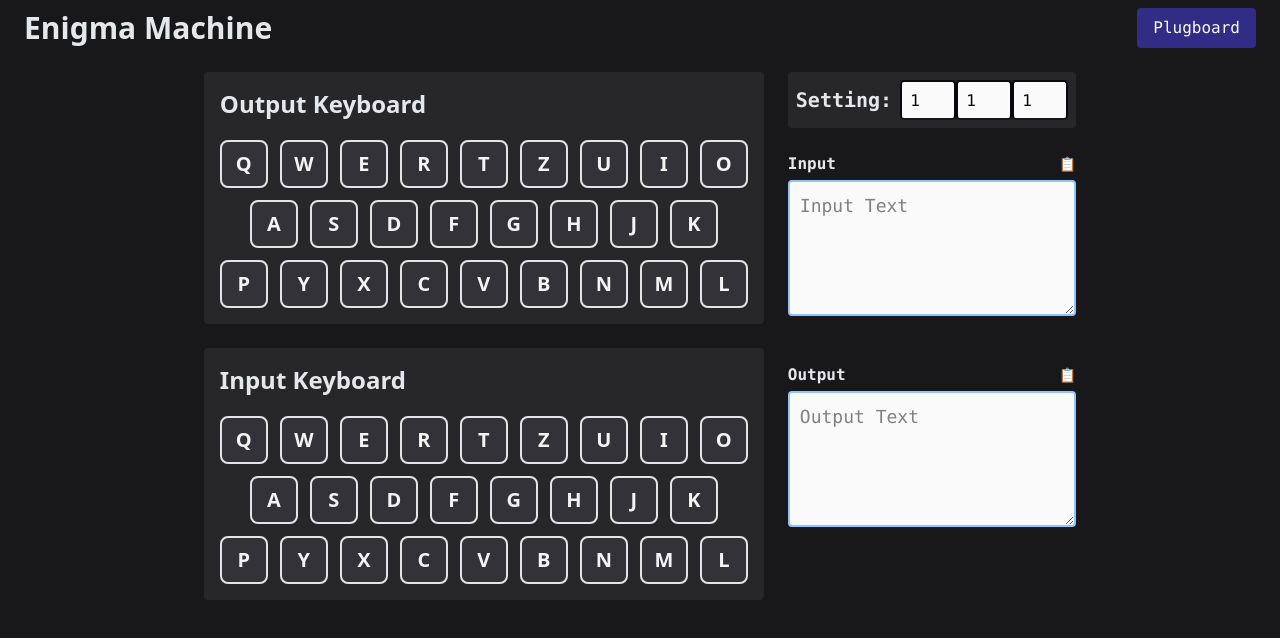
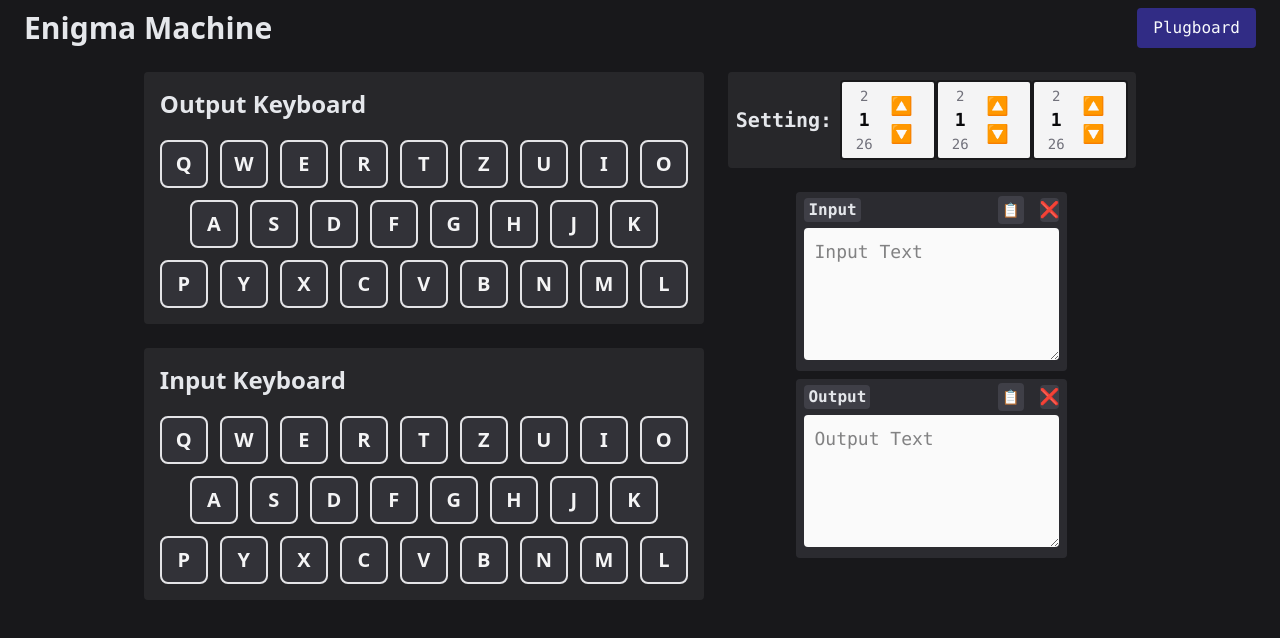
Before and after one commit to MOHD-SHAMOON-04/EnigmaMach, a React (Vite) app: page /enigma in a window 1280 px wide. Shown: the top 638 px of the page. Built offline with nearby package versions, Linux system fonts and the light colour scheme.

Commit message:
code DRY as desert && changed Rotor type && <TextField />

```diff
--- a/src/components/CopyBtn.tsx
+++ b/src/components/CopyBtn.tsx
@@ -20,7 +20,7 @@ const CopyBtn = ({ onClick }: { onClick: () => void }) => {
   return (
     <button
       onClick={handleClick}
-      className="ml-2 text-sm text-blue-600 hover:text-blue-800 transition-colors"
+      className="ml-2 text-sm text-blue-600 hover:text-blue-800 transition-colors cursor-pointer bg-zinc-700 rounded p-1"
       title={copied ? "Copied!" : "Copy to clipboard"}
     >
       {copied ? "✅" : "📋"}
--- a/src/components/Rotor.tsx
+++ b/src/components/Rotor.tsx
@@ -5,14 +5,69 @@ interface RotorProps {
 }
 
 export default function Rotor({ value, id, onChange }: RotorProps) {
+  const increase = () => onChange(value === 26 ? 1 : value + 1);
+  const decrease = () => onChange(value === 1 ? 26 : value - 1);
+
+  const prevValue = value === 1 ? 26 : value - 1;
+  const nextValue = value === 26 ? 1 : value + 1;
+
   return (
-    <input
+    // TOTAL ABOMINATION ----------
+    <div
       id={id}
-      type="number"
-      min="1"
-      max="26"
-      value={value}
-      onChange={(e) => onChange(parseInt(e.target.value) || 1)}
-      className="_ROTOR w-14 h-10 p-2 border-b-zinc-900 border-2 rounded bg-zinc-50 text-zinc-950 transition-all outline-none focus:border-emerald-200 focus:bg-emerald-50" />
-  )
+      className="flex items-center justify-evenly gap-1 border-2 border-zinc-900 rounded bg-zinc-100 text-zinc-950 px-2 py-1 w-24"
+    >
+      {/* MAMMA MIA */}
+      <div className="flex flex-col items-center">
+        <div className="text-zinc-500 text-sm">{nextValue}</div>
+        <div className="text-lg font-bold">{value}</div>
+        <div className="text-zinc-500 text-sm">{prevValue}</div>
+      </div>
+
+      {/* UP-DOWN UP-DOWN UP-DOWN UP-DOWN UP-DOWN  */}
+      <div className="flex flex-col">
+        <button
+          type="button"
+          onClick={increase}
+          className="px-2 text-lg hover:bg-emerald-100 rounded"
+        >
+          🔼
+        </button>
+        <button
+          type="button"
+          onClick={decrease}
+          className="px-2 text-lg hover:bg-emerald-100 rounded"
+        >
+          🔽
+        </button>
+      </div>
+    </div>
+    // TOTAL ABOMINATION ----------
+
+    // // I MEAN IT'S ALL RIGHT ----------
+    // <select
+    //   id={id}
+    //   value={value}
+    //   onChange={(e) => onChange(parseInt(e.target.value) || 1)}
+    //   className="_ROTOR w-14 h-12 p-2 border-b-zinc-900 border-2 rounded bg-zinc-50 text-zinc-950 transition-all outline-none focus:border-emerald-200 focus:bg-emerald-50"
+    // >
+    //   {Array.from({ length: 26 }, (_, i) => i + 1).map((num) => (
+    //     <option key={num} value={num}>
+    //       {num}
+    //     </option>
+    //   ))}
+    // </select>
+    // // I MEAN IT'S ALL RIGHT ----------
+
+    // // THE OG ----------
+    // <input
+    //   id={id}
+    //   type="number"
+    //   min="1"
+    //   max="26"
+    //   value={value}
+    //   onChange={(e) => onChange(parseInt(e.target.value) || 1)}
+    //   className="_ROTOR w-14 h-10 p-2 border-b-zinc-900 border-2 rounded bg-zinc-50 text-zinc-950 transition-all outline-none focus:border-emerald-200 focus:bg-emerald-50" />
+    // // THE OG ----------
+  );
 }
--- /dev/null
+++ b/src/components/TextField.tsx
@@ -0,0 +1,37 @@
+import CopyBtn from "./CopyBtn";
+interface TextFieldProps {
+  handleCopy: (text: string) => void;
+  text: string;
+  setText: React.Dispatch<React.SetStateAction<string>>;
+  label: string;
+}
+
+export default function TextField({ handleCopy, text, setText, label }: TextFieldProps) {
+  return (
+    <div className="w-full max-w-[500px] bg-zinc-700/50 py-1 px-2 rounded">
+      <div className="flex justify-between items-center mb-1">
+        <label
+          htmlFor={`${label.toLowerCase()}-field`}
+          className="font-semibold mr-auto bg-zinc-700 rounded px-1">
+          {label}
+        </label>
+        <CopyBtn onClick={() => handleCopy(text)} />
+        <button
+          className="ml-4 cursor-pointer bg-zinc-700 rounded"
+          onClick={() => setText("")}
+        >
+          ❌
+        </button>
+      </div>
+      <textarea
+        id={`${label.toLowerCase()}-field`}
+        placeholder={`${label} Text`}
+        defaultValue={text}
+        disabled={true}
+        onKeyDown={(e) => e.preventDefault()}
+        rows={4}
+        className="w-full resize-y p-2.5 text-lg outline-none bg-zinc-50 text-zinc-950 rounded"
+      ></textarea>
+    </div>
+  )
+}
--- a/src/pages/Enigma.tsx
+++ b/src/pages/Enigma.tsx
@@ -1,9 +1,9 @@
 import { useEffect, useRef, useState } from "react";
 import Keyboard from "../components/Keyboard";
 import Rotor from "../components/Rotor";
-import CopyBtn from '../components/CopyBtn';
 import EnigmaEngine from "../utils/Enigma";
 import type { UseRefMap } from "../types";
+import TextField from "../components/TextField";
 
 const enigma = new EnigmaEngine([1, 1, 1]);
 
@@ -158,6 +158,7 @@ function Enigma() {
           id="rotors"
           className="_ROTORS bg-zinc-800 p-2 rounded flex gap-2 justify-center items-center">
           <h3 className="text-xl font-bold">Setting: </h3>
+          {/* The 3 Rotors */}
           <div className="flex flex-row-reverse">
             {rotors.map((r, idx) => (
               <Rotor
@@ -171,58 +172,20 @@ function Enigma() {
         </div>
 
         {/* Right side: INPUT/OUTPUT text fields */}
-        <div className="w-full max-w-[500px]">
-          <div className="flex justify-between items-center mb-1">
-            <label htmlFor="input-field" className="font-semibold">Input</label>
-            <CopyBtn onClick={() => handleCopy(inputText)} />
-          </div>
-          <textarea
-            id="input-field"
-            placeholder="Input Text"
-            defaultValue={inputText}
-            disabled={true}
-            onKeyDown={(e) => e.preventDefault()}
-            rows={4}
-            className="w-full resize-y p-2.5 text-lg outline-none border-2 border-blue-300 bg-zinc-50 text-zinc-950 rounded"
-          ></textarea>
+        <div className="flex flex-col gap-2">
+          <TextField
+            handleCopy={handleCopy}
+            text={inputText}
+            setText={setInputText}
+            label={"Input"}
+          />
+          <TextField
+            handleCopy={handleCopy}
+            text={outputText}
+            setText={setOutputText}
+            label={"Output"}
+          />
         </div>
-
-        <div className="w-full max-w-[500px] mt-4">
-          <div className="flex justify-between items-center mb-1">
-            <label htmlFor="output-field" className="font-semibold">Output</label>
-            <CopyBtn onClick={() => handleCopy(outputText)} />
-          </div>
-          <textarea
-            id="output-field"
-            placeholder="Output Text"
-            defaultValue={outputText}
-            disabled={true}
-            onKeyDown={(e) => e.preventDefault()}
-            rows={4}
-            className="w-full resize-y p-2.5 text-lg outline-none border-2 border-blue-300 bg-zinc-50 text-zinc-950 rounded"
-          ></textarea>
-        </div>
-
-        {/* <textarea
-          id="input-field"
-          placeholder="Input Text"
-          defaultValue={inputText}
-          disabled={true}
-          onKeyDown={(e) => e.preventDefault()}
-          // value={inputText}
-          // onChange={handleInputChange}
-          rows={4}
-          className="w-full max-w-[500px] resize-y p-2.5 text-lg outline-none border-2 border-blue-300 bg-zinc-50 text-zinc-950 rounded"
-        ></textarea>
-        <textarea
-          id="output-field"
-          placeholder="Output Text"
-          defaultValue={outputText}
-          disabled={true}
-          onKeyDown={(e) => e.preventDefault()}
-          rows={4}
-          className="w-full max-w-[500px] resize-y p-2.5 text-lg outline-none border-2 border-blue-300 bg-zinc-50 text-zinc-950 rounded"
-        ></textarea> */}
 
       </div>
     </div>
```
Also changed, not shown: src/index.css (+0 -13 lines).
